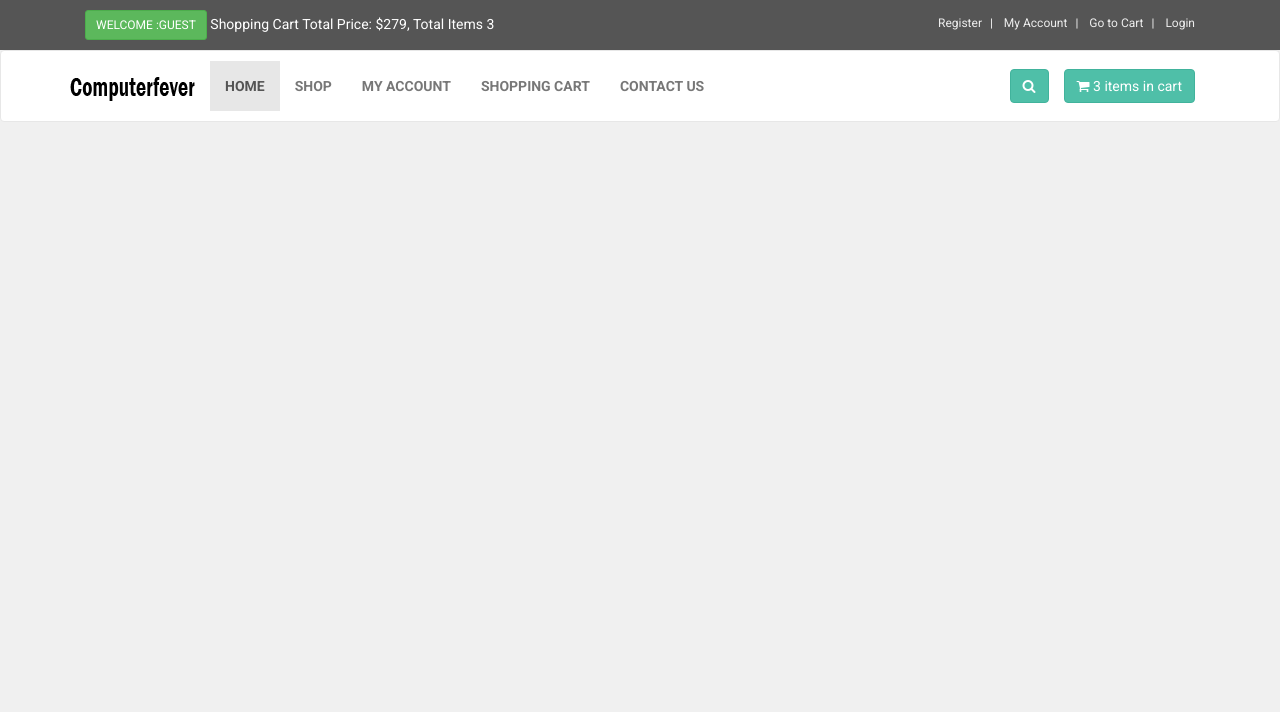
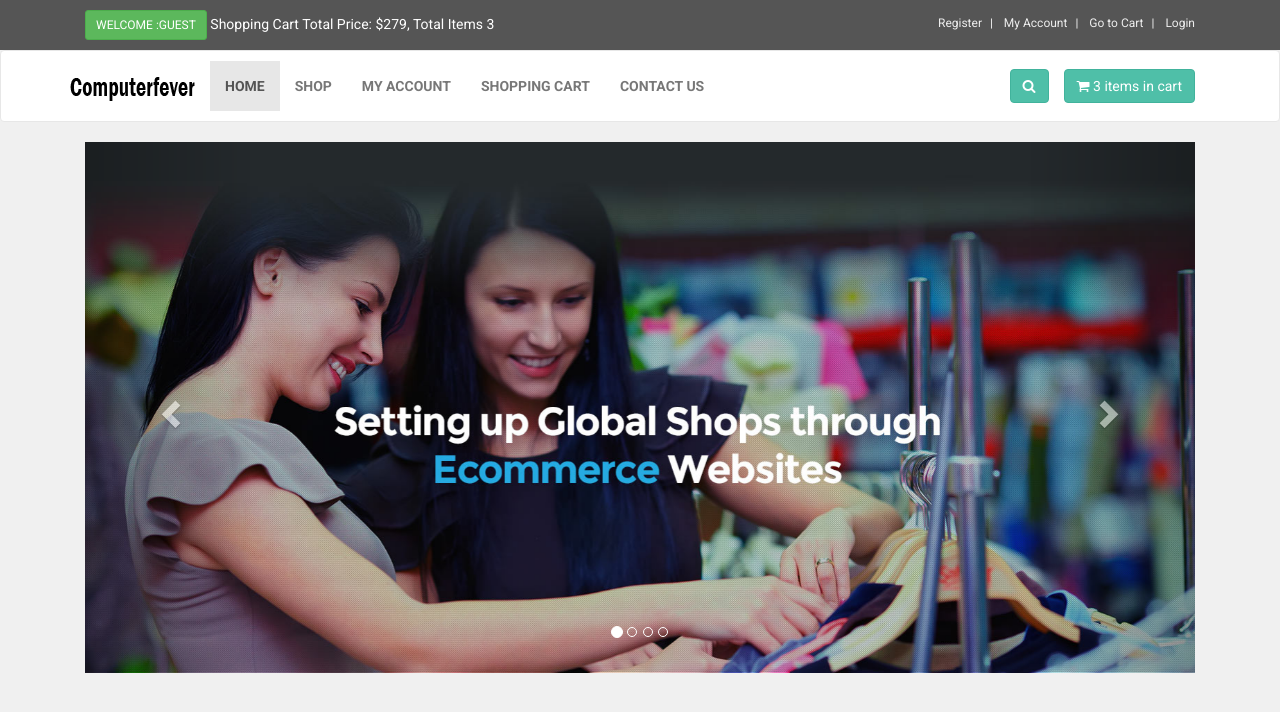
Before and after one commit to ingafter60/ingeComStore, a PHP site: page /Ecom_store/ in a window 1280 px wide. Shown: the top 712 px of the page. Run offline with PHP 8.4, Linux system fonts and the light colour scheme.

Commit message:
Added slider

```diff
--- a/index.php
+++ b/index.php
@@ -139,6 +139,57 @@
    </div>
    <!-- navbar navbar-default Ends -->
 
+	<!-- container Starts -->
+	<div class="container" id="slider">
+		<!-- col-md-12 Starts -->
+		<div class="col-md-12">
+			<!-- carousel slide Starts --->
+			<div id="myCarousel" class="carousel slide" data-ride="carousel">
+				<!-- carousel-indicators Starts -->
+				<ol class="carousel-indicators">
+					<li data-target="#myCarousel" data-slide-to="0" class="active"></li>
+					<li data-target="#myCarousel" data-slide-to="1"></li>
+					<li data-target="#myCarousel" data-slide-to="2"></li>
+					<li data-target="#myCarousel" data-slide-to="3"></li>
+				</ol>
+				<!-- carousel-indicators Ends -->
+
+				<!-- carousel-inner Starts -->
+				<div class="carousel-inner">
+					<div class='item active'>
+						<a href='http://localhost/Ecom_store/shop.php'><img src='admin_area/slides_images/1.jpg'></a>
+					</div>
+					<div class='item'>
+						<a href='htttp://www.computerfever.com/services'><img src='admin_area/slides_images/2.jpg'></a>
+					</div>
+					<div class='item'>
+						<a href='http://urdustories.computerfever.com'><img src='admin_area/slides_images/3.jpg'></a>
+					</div>
+					<div class='item'>
+						<a href='http://www.computerfever.com'><img src='admin_area/slides_images/slide-5.jpg'></a>
+					</div>
+				</div>
+				<!-- carousel-inner Ends -->
+
+				<!-- left carousel-control Starts -->
+				<a class="left carousel-control" href="#myCarousel" data-slide="prev">
+					<span class="glyphicon glyphicon-chevron-left"> </span>
+					<span class="sr-only"> Previous </span>
+				</a>
+				<!-- left carousel-control Ends -->
+				<!-- right carousel-control Starts -->
+				<a class="right carousel-control" href="#myCarousel" data-slide="next">
+					<span class="glyphicon glyphicon-chevron-right"> </span>
+					<span class="sr-only"> Next </span>
+				</a>
+				<!-- right carousel-control Ends -->
+			</div>
+			<!-- carousel slide Ends --->
+		</div>
+		<!-- col-md-12 Ends -->
+	</div>
+	<!-- container Ends -->
+
 	<script src="js/jquery.min.js"> </script>
 	<script src="js/bootstrap.min.js"></script>
 </body>
```
Also changed, not shown: admin_area/slides_images/1.jpg (added), admin_area/slides_images/2.jpg (added), admin_area/slides_images/3.jpg (added), admin_area/slides_images/4.jpg (added), admin_area/slides_images/slide-5.jpg (added).
